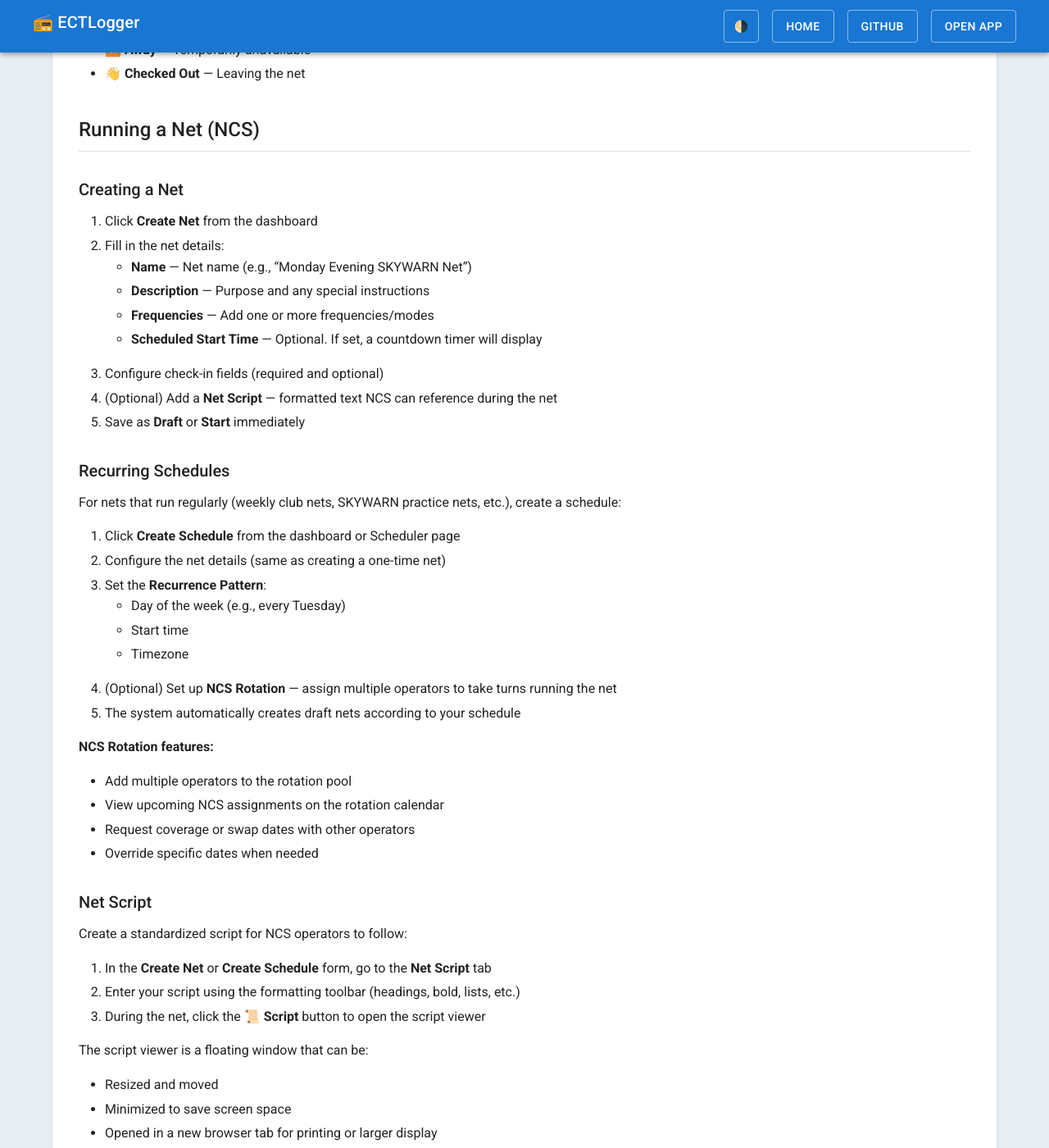
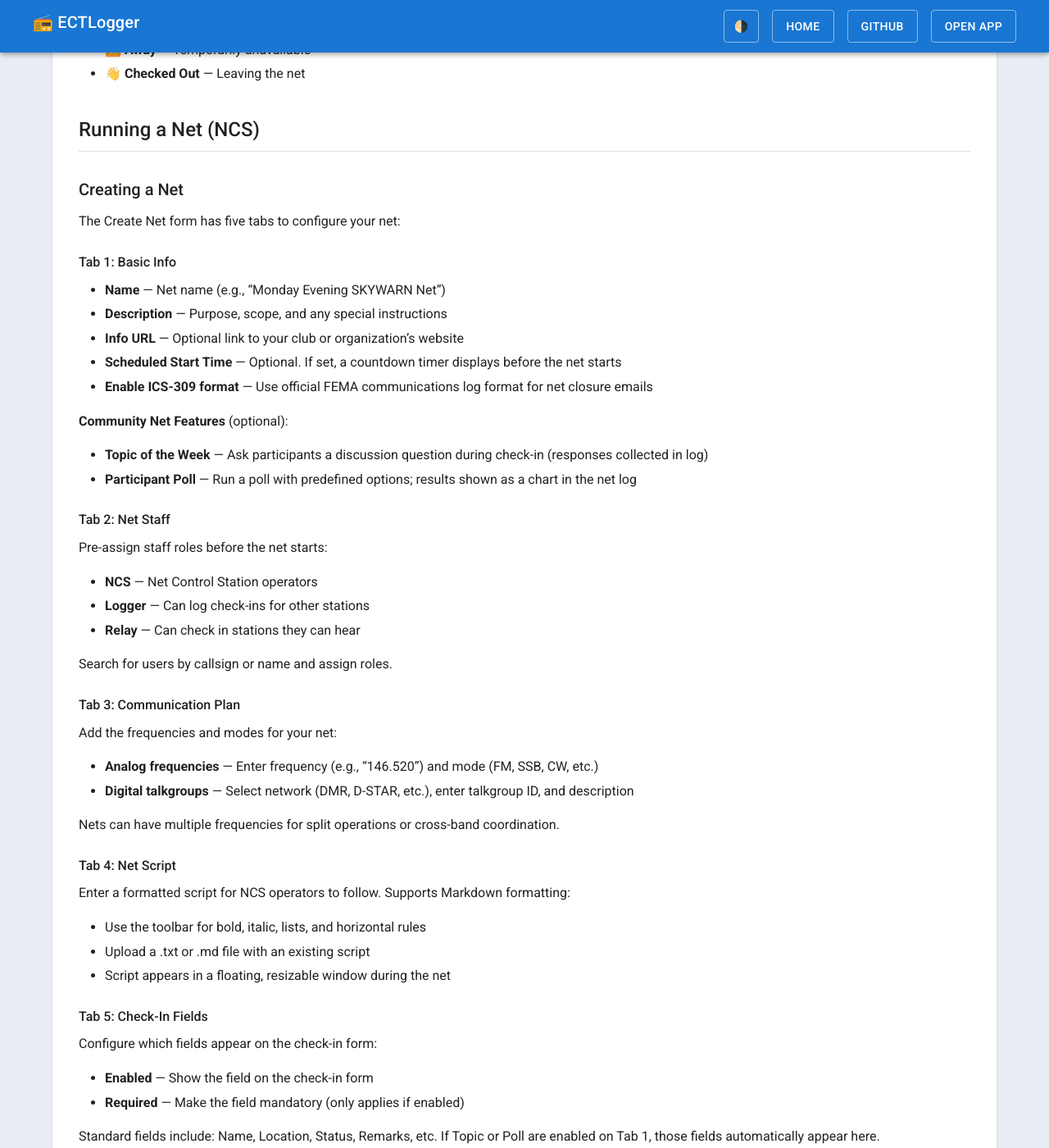
Before and after one commit to bradbrownjr/ectlogger, a Jekyll site: the page built from docs/USER-GUIDE.md, in a window 1280 px wide and 1400 px high, scrolled down 2275 px. Shown: the whole window at 82% size. Built offline with Jekyll 4.4.1, drawn with Linux system fonts in a browser that asks for light colours; our own code applies the rules of GitHub Pages for plain Markdown files; some of the changed text lies outside the part shown.

Commit message:
Expand Creating a Net section in USER-GUIDE with all 5 tabs documented

```diff
--- a/docs/USER-GUIDE.md
+++ b/docs/USER-GUIDE.md
@@ -85,15 +85,53 @@ After checking in, you can update your status:
 
 ### Creating a Net
 
-1. Click **Create Net** from the dashboard
-2. Fill in the net details:
-   - **Name** — Net name (e.g., "Monday Evening SKYWARN Net")
-   - **Description** — Purpose and any special instructions
-   - **Frequencies** — Add one or more frequencies/modes
-   - **Scheduled Start Time** — Optional. If set, a countdown timer will display
-3. Configure check-in fields (required and optional)
-4. (Optional) Add a **Net Script** — formatted text NCS can reference during the net
-5. Save as **Draft** or **Start** immediately
+The Create Net form has five tabs to configure your net:
+
+#### Tab 1: Basic Info
+
+- **Name** — Net name (e.g., "Monday Evening SKYWARN Net")
+- **Description** — Purpose, scope, and any special instructions
+- **Info URL** — Optional link to your club or organization's website
+- **Scheduled Start Time** — Optional. If set, a countdown timer displays before the net starts
+- **Enable ICS-309 format** — Use official FEMA communications log format for net closure emails
+
+**Community Net Features** (optional):
+- **Topic of the Week** — Ask participants a discussion question during check-in (responses collected in log)
+- **Participant Poll** — Run a poll with predefined options; results shown as a chart in the net log
+
+#### Tab 2: Net Staff
+
+Pre-assign staff roles before the net starts:
+- **NCS** — Net Control Station operators
+- **Logger** — Can log check-ins for other stations
+- **Relay** — Can check in stations they can hear
+
+Search for users by callsign or name and assign roles.
+
+#### Tab 3: Communication Plan
+
+Add the frequencies and modes for your net:
+- **Analog frequencies** — Enter frequency (e.g., "146.520") and mode (FM, SSB, CW, etc.)
+- **Digital talkgroups** — Select network (DMR, D-STAR, etc.), enter talkgroup ID, and description
+
+Nets can have multiple frequencies for split operations or cross-band coordination.
+
+#### Tab 4: Net Script
+
+Enter a formatted script for NCS operators to follow. Supports Markdown formatting:
+- Use the toolbar for bold, italic, lists, and horizontal rules
+- Upload a .txt or .md file with an existing script
+- Script appears in a floating, resizable window during the net
+
+#### Tab 5: Check-In Fields
+
+Configure which fields appear on the check-in form:
+- **Enabled** — Show the field on the check-in form
+- **Required** — Make the field mandatory (only applies if enabled)
+
+Standard fields include: Name, Location, Status, Remarks, etc. If Topic or Poll are enabled on Tab 1, those fields automatically appear here.
+
+After configuring all tabs, click **Create Net** to save as a draft, or start immediately.
 
 ### Recurring Schedules
 
```
